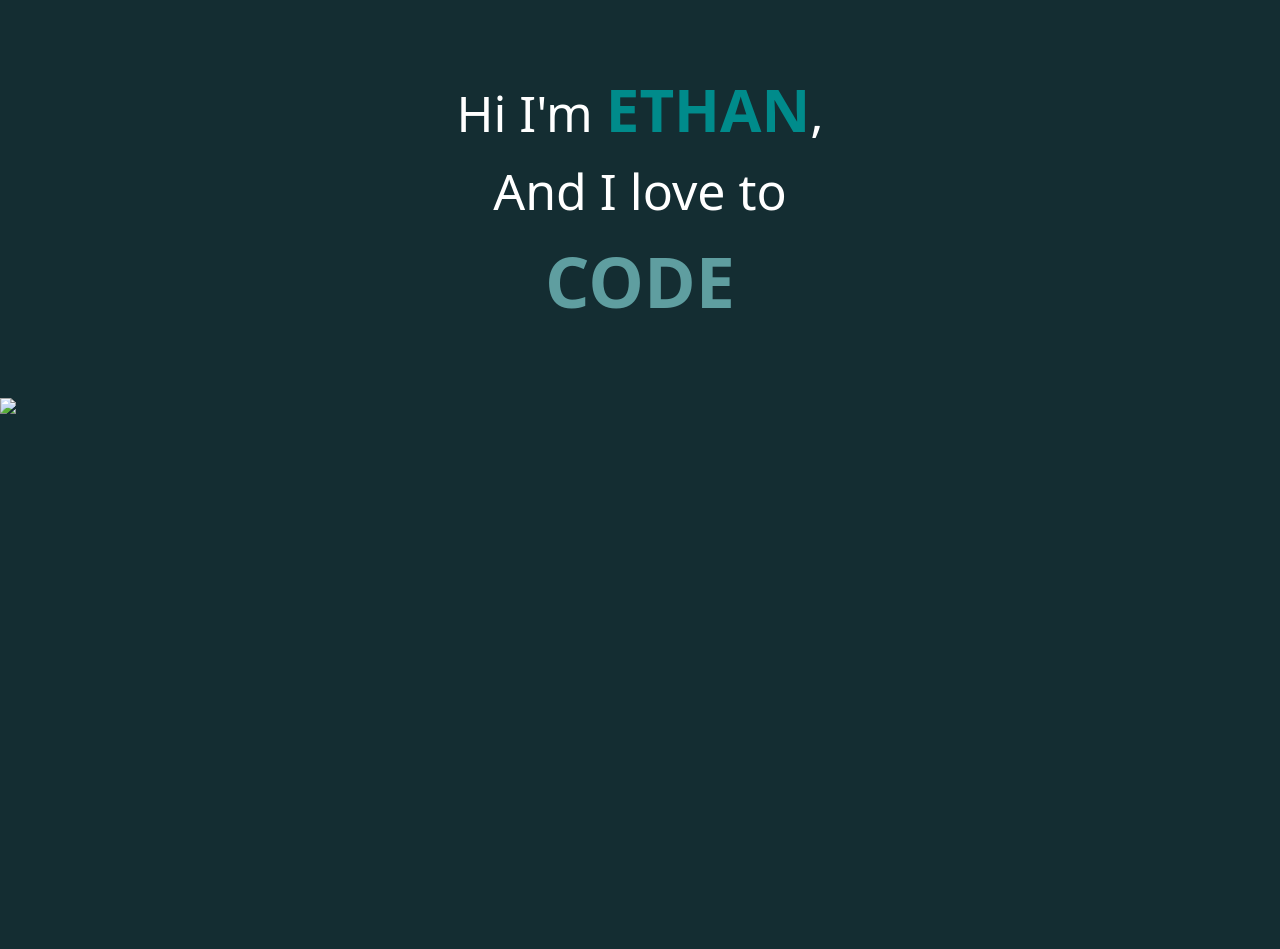
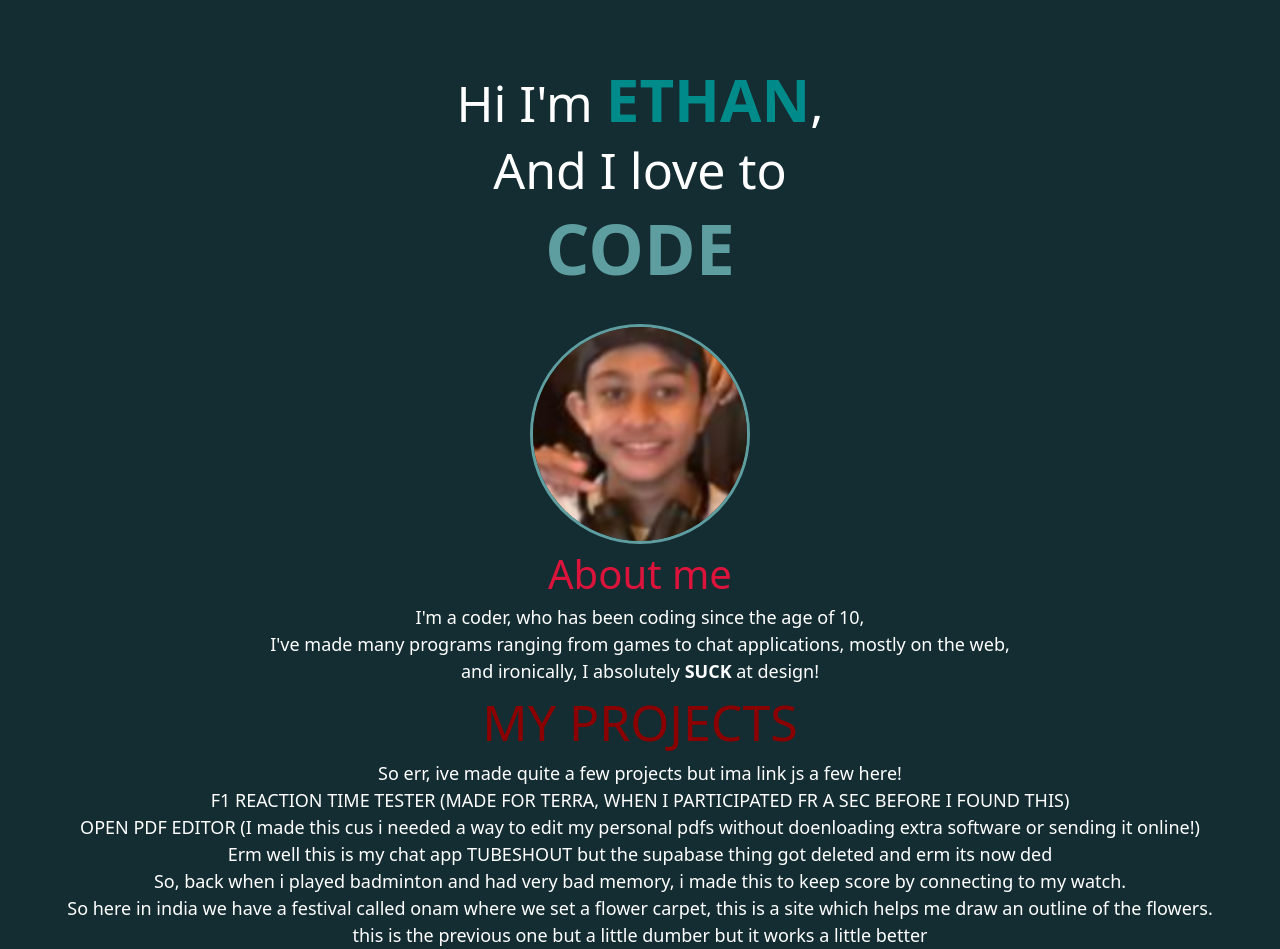
Before and after one commit to Supercoderboi/my-portfolio, a plain HTML site: page index.html in a window 1280 px wide. Before the commit the page ends 800 px from the top, so only its background shows below. Drawn offline with nearby package versions, Linux system fonts and the light colour scheme.

Commit message:
starting bits

```diff
--- a/index.html
+++ b/index.html
@@ -11,6 +11,30 @@
 		<h1><span>And I love to </span></h1>
 		<h1><strong class="cod">CODE</strong></h1>
 		</div>
-		<img src="image.png"
+		<div class="pic">
+		<img src="image.png" class="picP">
+		</div>
+
+		<div class="aboutme">
+			<h1 style="font-size:40px; color: crimson;">About me</h1>
+			<p>I'm a coder, who has been coding since the age of 10,</p>
+			<p>I've made many programs ranging from games to chat applications, mostly on the web,</p>
+			<p>and ironically, I absolutely <strong>SUCK</strong> at design!</p>
+
+			<h1 style="font-size: 50px; color: darkred;">MY PROJECTS</h1>
+			<p>So err, ive made quite a few projects but ima link js a few here!</p>
+			<a href="https://f1reactiontimetester.netlify.app">F1 REACTION TIME TESTER (MADE FOR TERRA, WHEN I PARTICIPATED FR A SEC BEFORE I FOUND THIS)</a>
+			<br>
+			<a href="https://openpdfeditor.netlify.app">OPEN PDF EDITOR (I made this cus i needed a way to edit my personal pdfs without doenloading extra software or sending it online!)</a>
+			<br>
+			<a href="https://tubeshout.netlify.app">Erm well this is my chat app TUBESHOUT but the supabase thing got deleted and erm its now ded</a>
+			<br>
+			<a href="https://badmintonscorekeeper.netlify.app">So, back when i played badminton and had very bad memory, i made this to keep score by connecting to my watch.</a>
+			<br>
+			<a href="https://an-ar-drawing-app.netlify.app">So here in india we have a festival called onam where we set a flower carpet, this is a site which helps me draw an outline of the flowers.</a>
+			<br>
+			<a href="https://artistar.netlify.app">this is the previous one but a little dumber but it works a little better</a>
+		</p>
+		</div>
 	</body>
 </html>
--- a/style.css
+++ b/style.css
@@ -1,8 +1,9 @@
 .starting{
     text-align: center;
-    padding: 5%;
+    padding: 60px 20px 30px;
     font-size: 50px;
     color: white;
+    line-height: 1.3;
 }
 
 .starting .cod {
@@ -18,3 +19,25 @@
 body{
     background-color:#142d32;
 }
+
+.pic{
+    align-items: center;
+    position: relative;
+    text-align: center;
+
+}
+.picP{
+    margin: 0 auto;
+    display: block;
+    width: 220px;
+    height: 220px;
+    object-fit: cover;
+    border-radius: 50%;
+    border: 3px solid cadetblue
+}
+
+.aboutme{
+    text-align: center;
+    color: white;
+    font-size: large;
+}
```
Also changed, not shown: image.png (added).
